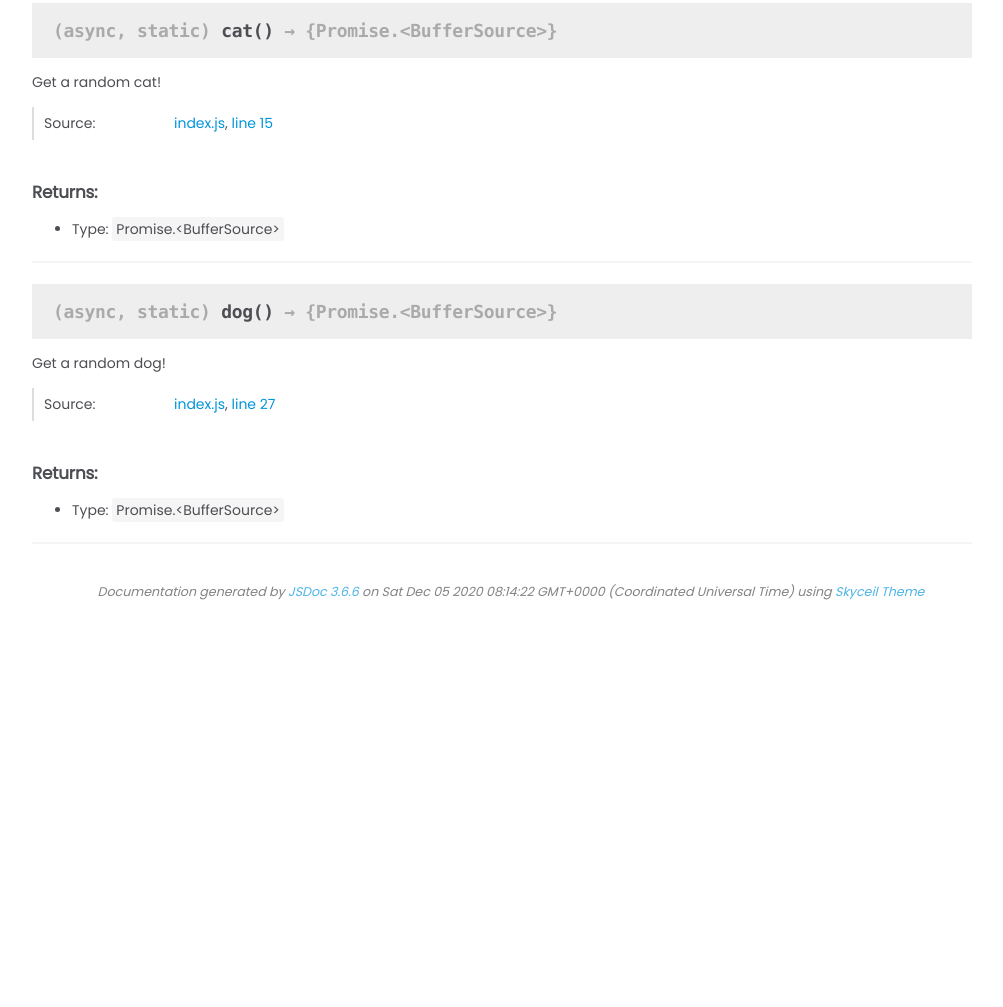
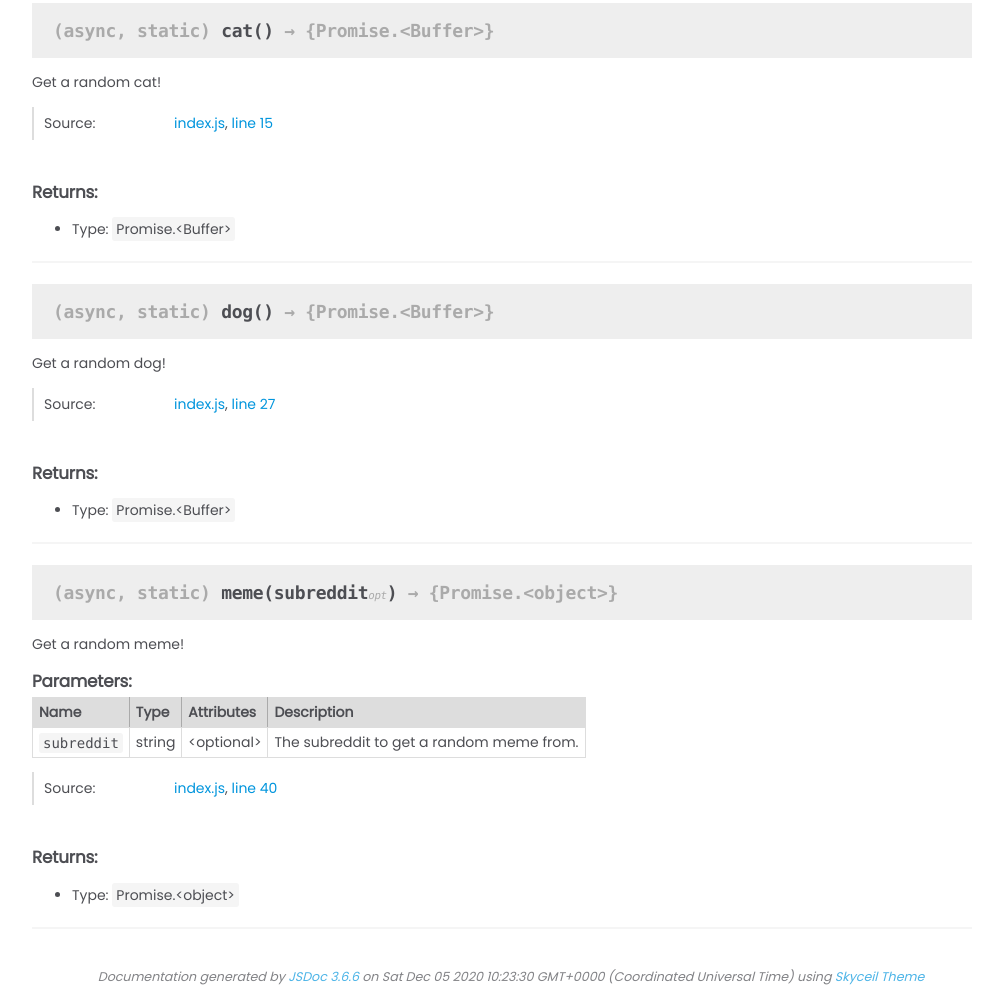
Before and after one commit to 1chiSensei/snowflake-dev-api, a website: page docs/Snowflake.html in a window 1280 px wide. Shown: the part 399-1406 px from the top of the page, without its empty margins (254-1257 px from the left). Before the commit the page ends 1021 px from the top, so only its background shows below. Drawn offline with nearby package versions, Linux system fonts and the light colour scheme.

Commit message:
added meme

```diff
--- a/docs/Snowflake.html
+++ b/docs/Snowflake.html
@@ -27,7 +27,7 @@
         <button class="theme" data-theme="light"><i class="fas fa-moon"></i></button>
     </div>
     <hr>
-    <h4><a href="index.html">Home</a></h4><h5 class="no-bottom must-underline">Classes</h5><ul><li><span class="small-icon C">C</span><b><a href="Snowflake.html">Snowflake</a></b><ul class="has-class-methods"><li><span class="small-icon F">F</span><a href="Snowflake.html#.cat">cat</a></li><li><span class="small-icon F">F</span><a href="Snowflake.html#.dog">dog</a></li></ul></li></ul>
+    <h4><a href="index.html">Home</a></h4><h5 class="no-bottom must-underline">Classes</h5><ul><li><span class="small-icon C">C</span><b><a href="Snowflake.html">Snowflake</a></b><ul class="has-class-methods"><li><span class="small-icon F">F</span><a href="Snowflake.html#.cat">cat</a></li><li><span class="small-icon F">F</span><a href="Snowflake.html#.dog">dog</a></li><li><span class="small-icon F">F</span><a href="Snowflake.html#.meme">meme</a></li></ul></li></ul>
 </nav>
 
 <div id="main">
@@ -161,7 +161,7 @@
 
 
 
-    <h4 class="name" id=".cat"><span class="type-signature">(async, static) </span>cat<span class="signature">()</span><span class="type-signature"> &rarr; {Promise.&lt;BufferSource>}</span></h4>
+    <h4 class="name" id=".cat"><span class="type-signature">(async, static) </span>cat<span class="signature">()</span><span class="type-signature"> &rarr; {Promise.&lt;Buffer>}</span></h4>
 
 
 
@@ -247,7 +247,7 @@
 <ul>
     <li>
         Type: <span class="simple-code">
-<span class="param-type">Promise.&lt;BufferSource></span>
+<span class="param-type">Promise.&lt;Buffer></span>
 
 </span>
     </li>
@@ -266,7 +266,7 @@
 
 
 
-    <h4 class="name" id=".dog"><span class="type-signature">(async, static) </span>dog<span class="signature">()</span><span class="type-signature"> &rarr; {Promise.&lt;BufferSource>}</span></h4>
+    <h4 class="name" id=".dog"><span class="type-signature">(async, static) </span>dog<span class="signature">()</span><span class="type-signature"> &rarr; {Promise.&lt;Buffer>}</span></h4>
 
 
 
@@ -352,7 +352,175 @@
 <ul>
     <li>
         Type: <span class="simple-code">
-<span class="param-type">Promise.&lt;BufferSource></span>
+<span class="param-type">Promise.&lt;Buffer></span>
+
+</span>
+    </li>
+</ul>
+
+
+
+
+
+
+
+<hr>
+
+
+
+
+
+
+    <h4 class="name" id=".meme"><span class="type-signature">(async, static) </span>meme<span class="signature">(subreddit<span class="signature-attributes">opt</span>)</span><span class="type-signature"> &rarr; {Promise.&lt;object>}</span></h4>
+
+
+
+
+
+
+<div class="description">
+    <p>Get a random meme!</p>
+</div>
+
+
+
+
+
+
+
+
+
+    <h5>Parameters:</h5>
+
+
+<div class="table-box">
+    <table class="params">
+        <thead>
+        <tr>
+
+            <th>Name</th>
+
+
+            <th>Type</th>
+
+
+            <th>Attributes</th>
+
+
+
+
+            <th class="last">Description</th>
+        </tr>
+        </thead>
+
+        <tbody>
+
+
+            <tr>
+
+                    <td class="name"><code>subreddit</code></td>
+
+
+                <td class="type">
+
+
+<span class="param-type">string</span>
+
+
+
+                </td>
+
+
+                    <td class="attributes">
+
+                        &lt;optional><br>
+
+
+
+
+
+                    </td>
+
+
+
+
+                <td class="description last"><p>The subreddit to get a random meme from.</p></td>
+            </tr>
+
+
+        </tbody>
+    </table>
+</div>
+
+
+
+
+
+
+
+<dl class="details">
+
+
+
+
+
+
+
+
+
+
+
+
+
+
+
+
+
+
+
+
+
+
+
+
+
+
+    <dt class="tag-source">Source:</dt>
+    <dd class="tag-source"><ul class="dummy"><li>
+        <a href="index.js.html">index.js</a>, <a href="index.js.html#line40">line 40</a>
+    </li></ul></dd>
+
+
+
+
+
+
+
+</dl>
+
+
+
+
+
+
+
+
+
+
+
+
+
+
+
+<h5>Returns:</h5>
+
+
+
+
+<ul>
+    <li>
+        Type: <span class="simple-code">
+<span class="param-type">Promise.&lt;object></span>
 
 </span>
     </li>
@@ -384,7 +552,7 @@
 <br class="clear">
 
 <footer>
-    Documentation generated by <a href="https://github.com/jsdoc/jsdoc">JSDoc 3.6.6</a> on Sat Dec 05 2020 08:14:22 GMT+0000 (Coordinated Universal Time) using <a href="https://github.com/devsnowflake/jsdoc-skyceil">Skyceil Theme</a>
+    Documentation generated by <a href="https://github.com/jsdoc/jsdoc">JSDoc 3.6.6</a> on Sat Dec 05 2020 10:23:30 GMT+0000 (Coordinated Universal Time) using <a href="https://github.com/devsnowflake/jsdoc-skyceil">Skyceil Theme</a>
 </footer>
 
 <script>prettyPrint();</script>
--- a/docs/search.json
+++ b/docs/search.json
@@ -1 +1 @@
-[{"name":"Home","url":"<a href=\"index.html\">Home</a>"},{"name":"Snowflake","url":"<a href=\"Snowflake.html\">Snowflake</a>"},{"name":"Snowflake.cat","url":"<a href=\"Snowflake.html#.cat\">cat</a>"},{"name":"Snowflake.dog","url":"<a href=\"Snowflake.html#.dog\">dog</a>"}]
+[{"name":"Home","url":"<a href=\"index.html\">Home</a>"},{"name":"Snowflake","url":"<a href=\"Snowflake.html\">Snowflake</a>"},{"name":"Snowflake.cat","url":"<a href=\"Snowflake.html#.cat\">cat</a>"},{"name":"Snowflake.dog","url":"<a href=\"Snowflake.html#.dog\">dog</a>"},{"name":"Snowflake.meme","url":"<a href=\"Snowflake.html#.meme\">meme</a>"}]
--- a/package.json
+++ b/package.json
@@ -1,10 +1,11 @@
 {
   "name": "snowflake-dev-api",
-  "version": "1.0.1",
+  "version": "1.0.2",
   "description": "javascript api wrapper for https://api.snowflakedev.xyz",
   "main": "index.js",
   "typings": "./typings/index.d.ts",
   "dependencies": {
+    "@types/node": "^14.14.10",
     "node-fetch": "^2.6.1"
   },
   "devDependencies": {},
```
Also changed, not shown: docs/index.html (+2 -2 lines), docs/index.js.html (+29 -4 lines), index.js (+27 -2 lines), test/test.js (+1 -1 lines), tsconfig.json (added, +10 -0 lines), 1 other file.
